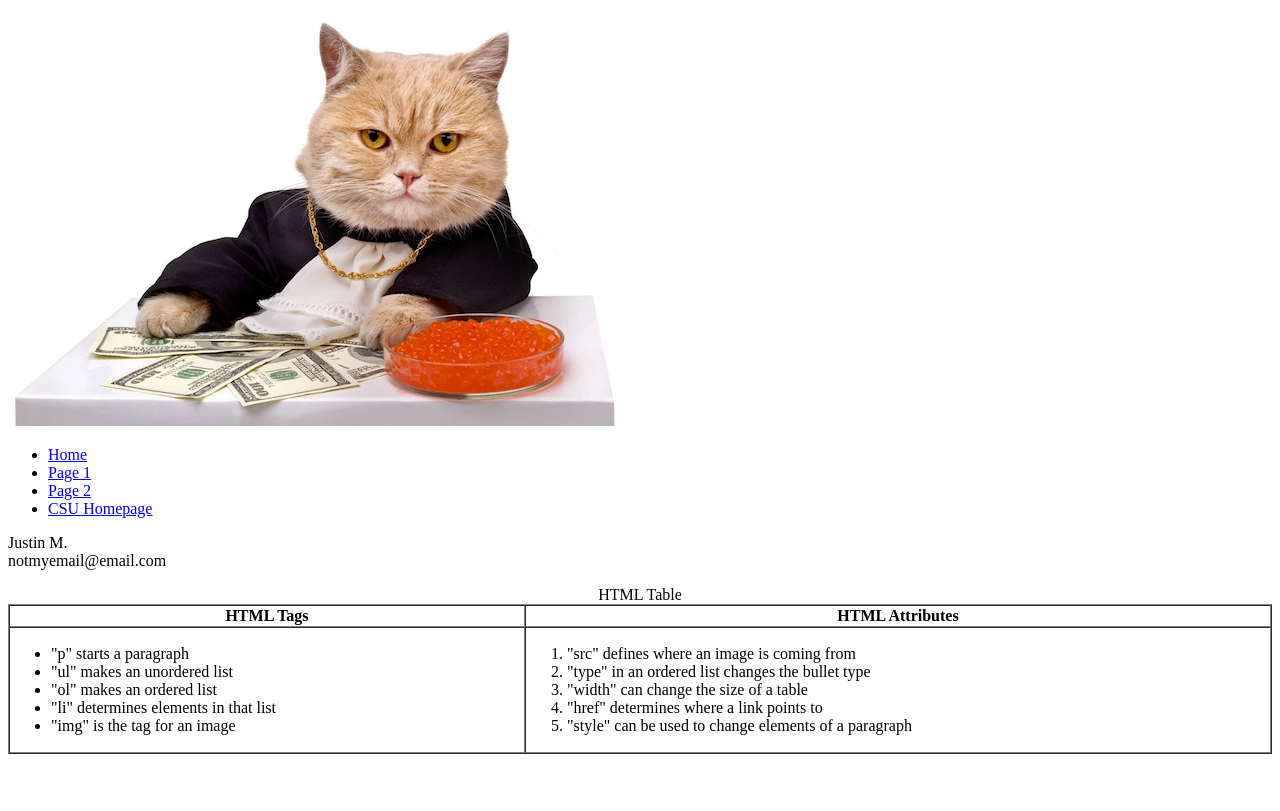
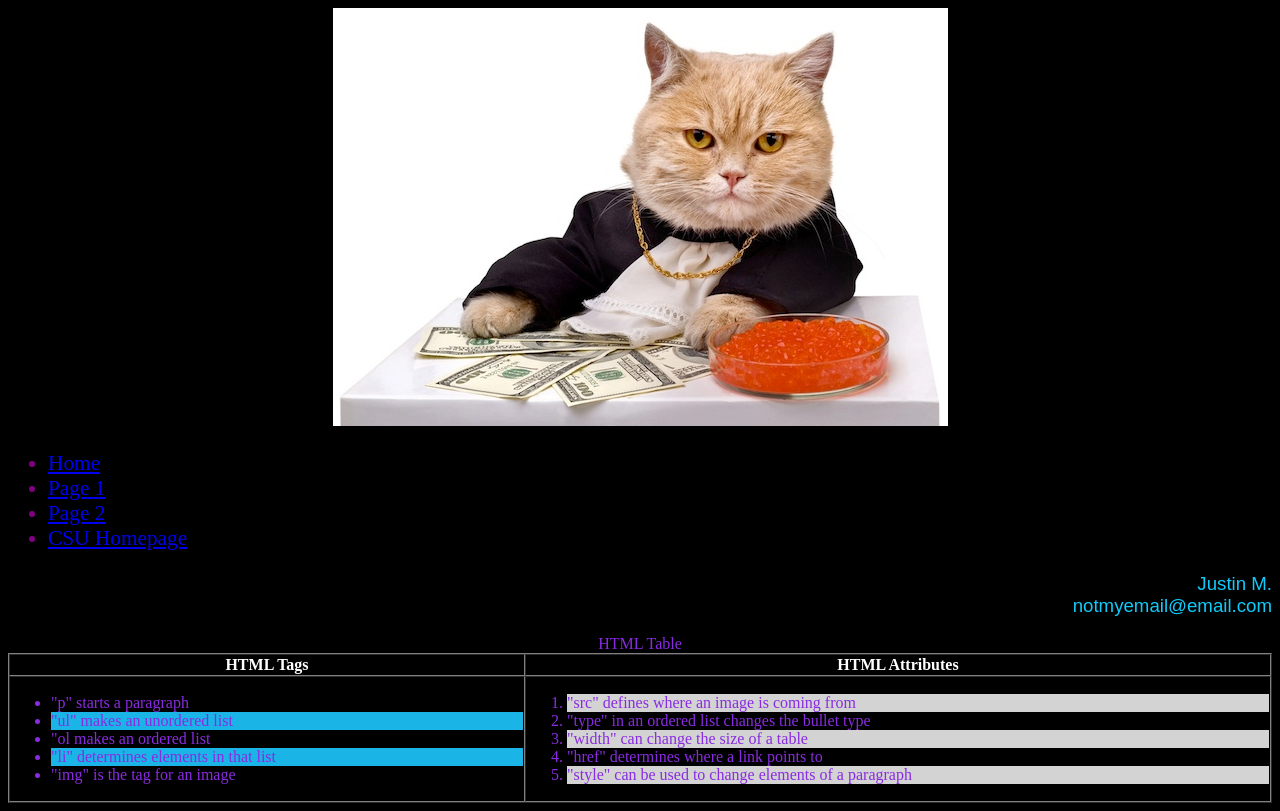
Before and after one commit to justinmccutcheon/Assignment1, a plain HTML site: page page2.html in a window 1280 px wide. Drawn offline with Linux system fonts and the light colour scheme.

Commit message:
added css styles

```diff
--- a/page2.html
+++ b/page2.html
@@ -22,26 +22,26 @@
       <table width='100%' border=1px cellspacing=0>
       <caption>HTML Table</caption>
         <tr>
-            <th>HTML Tags</th>
-            <th>HTML Attributes</th>
+            <th class=thead>HTML Tags</th>
+            <th class=thead>HTML Attributes</th>
         </tr>
         <tr>
           <td>
             <ul>
               <li>"p" starts a paragraph</li>
-              <li>"ul" makes an unordered list</li>
-              <li>"ol" makes an ordered list</li>
-              <li>"li" determines elements in that list</li>
+              <li class=even>"ul" makes an unordered list</li>
+              <li>"ol makes an ordered list</li>
+              <li class=even>"li" determines elements in that list</li>
               <li>"img" is the tag for an image</li>
             </ul>
           </td>
           <td>
             <ol>
-              <li>"src" defines where an image is coming from</li>
+              <li class=odd>"src" defines where an image is coming from</li>
               <li>"type" in an ordered list changes the bullet type</li>
-              <li>"width" can change the size of a table</li>
+              <li class=odd>"width" can change the size of a table</li>
               <li>"href" determines where a link points to</li>
-              <li>"style" can be used to change elements of a paragraph</li>
+              <li class=odd>"style" can be used to change elements of a paragraph</li>
             </ol>
           </td>
         </tr>
--- a/style.css
+++ b/style.css
@@ -0,0 +1,43 @@
+header{
+  text-align: center;
+
+}
+footer{
+  text-align: right;
+  font-size: 8pt;
+  color: white;
+
+}
+nav{
+  font-size: 16pt;
+  color: purple;
+}
+main{
+  color: blueviolet;
+
+}
+body{
+  background-color: black;
+}
+h1{
+  color: pink;
+  text-align: center;
+  font-family: Arial, Helvetica, sans-serif;
+}
+
+p{
+  font-family: Arial, Helvetica, sans-serif;
+  color: rgb(15, 203, 250);
+  font-size: 14pt;
+}
+.thead{
+  background: black;
+  color: white;
+}
+.odd{
+  background: lightgray;
+}
+.even{
+  background: rgb(27, 180, 231);
+
+}
```
